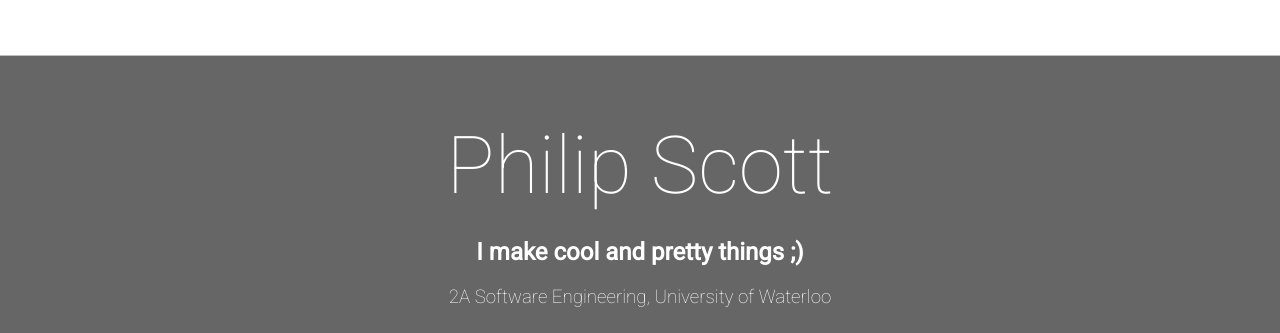
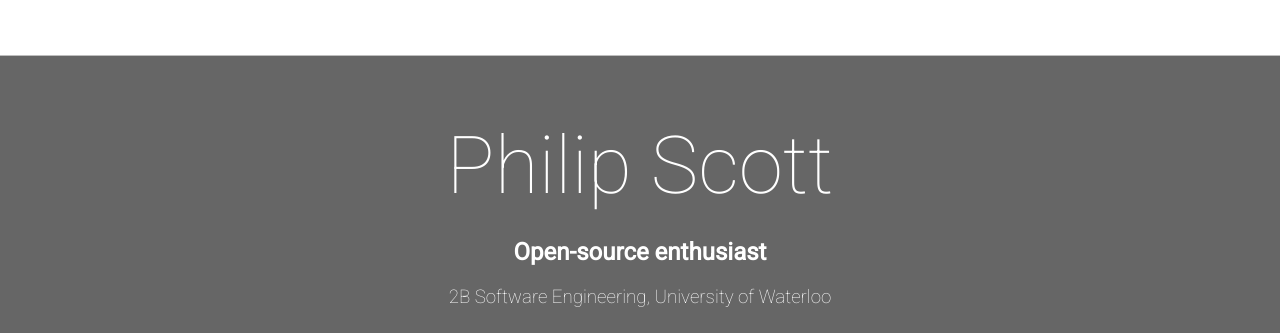
Before and after one commit to ScottyFillups/scottyfillups.github.io, a website built with webpack: page index.html in a window 1280 px wide. Shown: the part 153-486 px from the top of the page. Built offline with nearby package versions, Linux system fonts and the light colour scheme; files whose address does not match are found by name; what canvas-fit, vizplex would draw is missing.

Commit message:
chore: Update school term on front page (#1)

```diff
--- a/index.html
+++ b/index.html
@@ -20,8 +20,8 @@
     <main>
       <header>
         <h1>Philip Scott</h1>
-        <h2>I make cool and pretty things ;)</h2>
-        <h3>2A Software Engineering, University of Waterloo</h3>
+        <h2>Open-source enthusiast</h2>
+        <h3>2B Software Engineering, University of Waterloo</h3>
       </header>
       <div id="link-container">
         <a href="./assets/resume.pdf">Resume <span class="icon-file-text2"></span></a>
```
Also changed, not shown: README.md.
